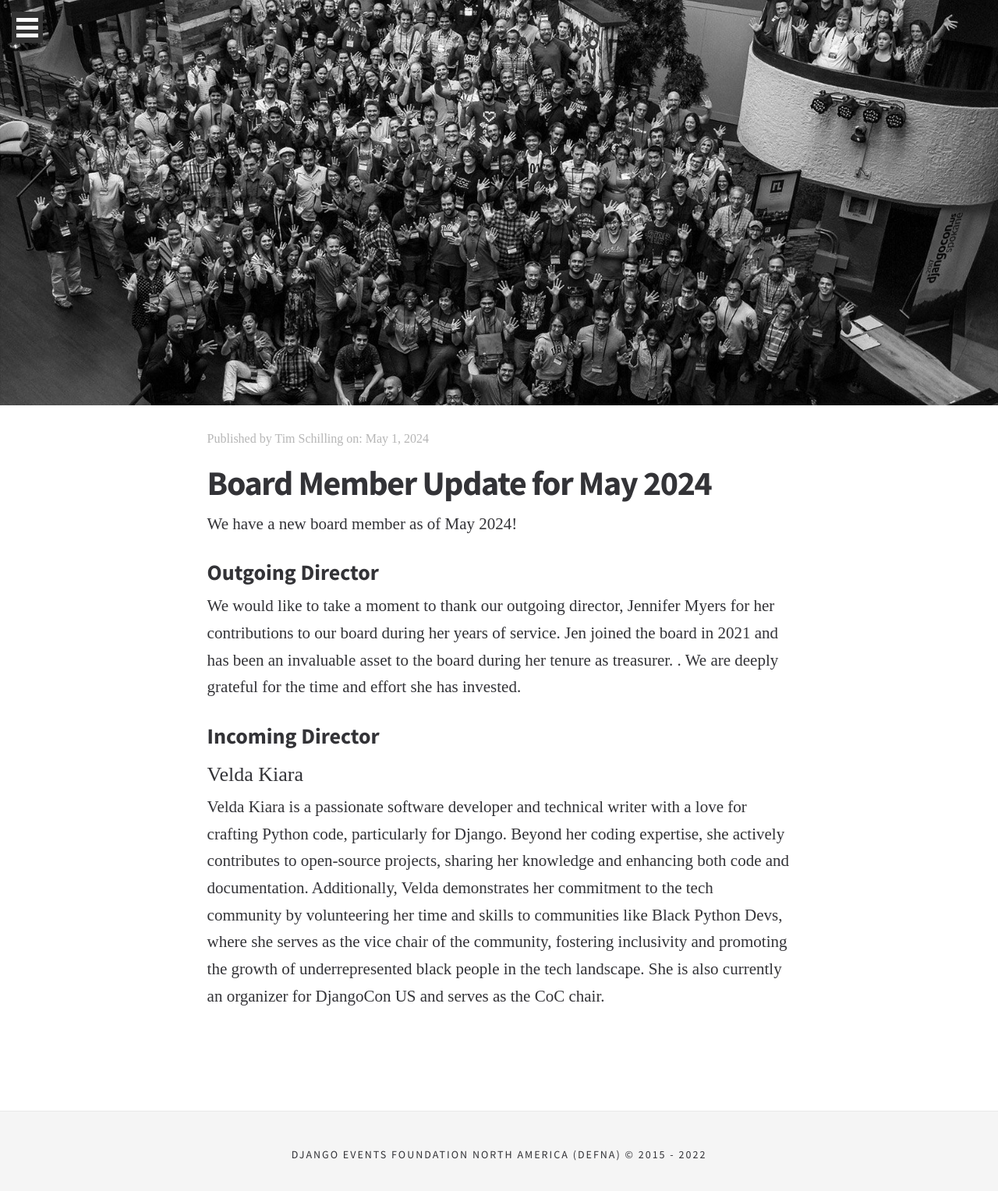
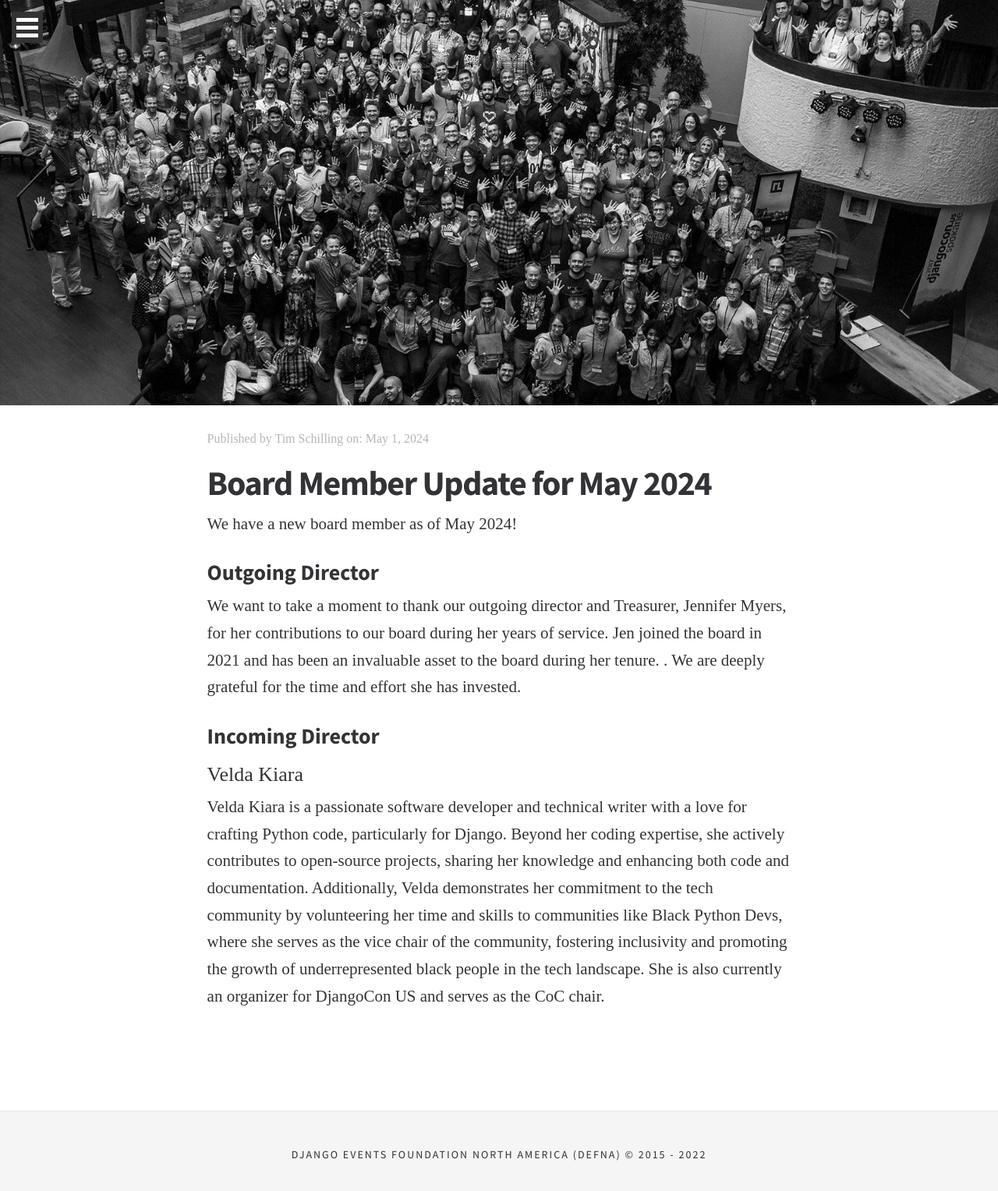
Before and after one commit to DEFNA/defna.org, a Jekyll site: the page built from _posts/2024-05-01-board-updates.md, in a window 1280 px wide. Shown: the top 1528 px of the page at 78% size. Built offline with Jekyll 4.4.1, drawn with Linux system fonts in a browser that asks for light colours; some web fonts are replaced.

Commit message:
Use your writing aid Tim!
Co-authored-by: Jeff Triplett <jefftriplett@users.noreply.github.com>

```diff
--- a/_posts/2024-05-01-board-updates.md
+++ b/_posts/2024-05-01-board-updates.md
@@ -17,7 +17,7 @@ We have a new board member as of May 2024!
 
 ## Outgoing Director
 
-We would like to take a moment to thank our outgoing director, Jennifer Myers for her contributions to our board during her years of service. Jen joined the board in 2021 and has been an invaluable asset to the board during her tenure as treasurer. <Need something here>. We are deeply grateful for the time and effort she has invested.
+We want to take a moment to thank our outgoing director and Treasurer, Jennifer Myers, for her contributions to our board during her years of service. Jen joined the board in 2021 and has been an invaluable asset to the board during her tenure. <Need something here>. We are deeply grateful for the time and effort she has invested.
 
 ## Incoming Director
 
```
